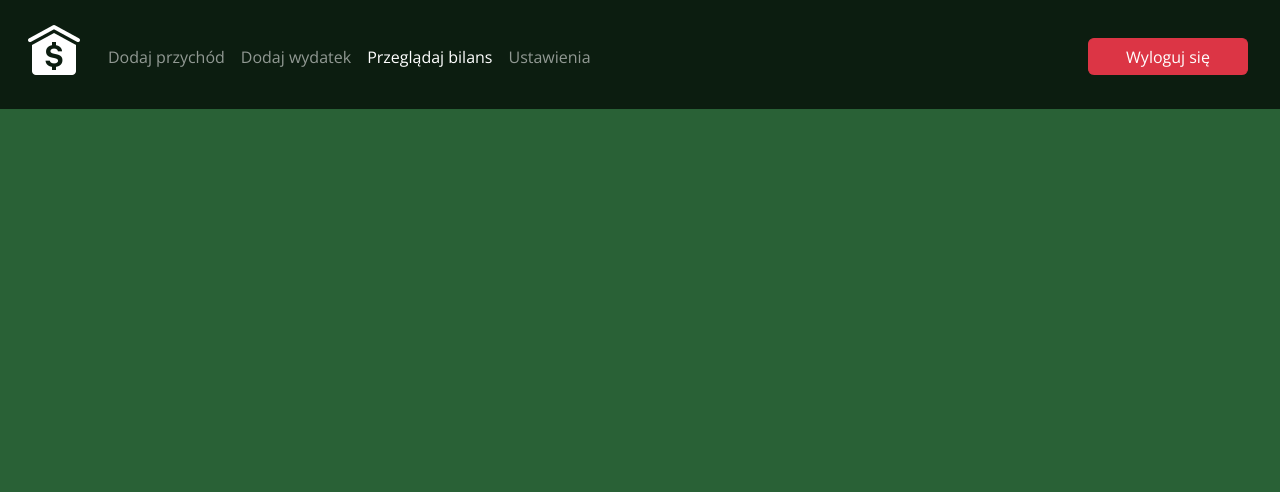
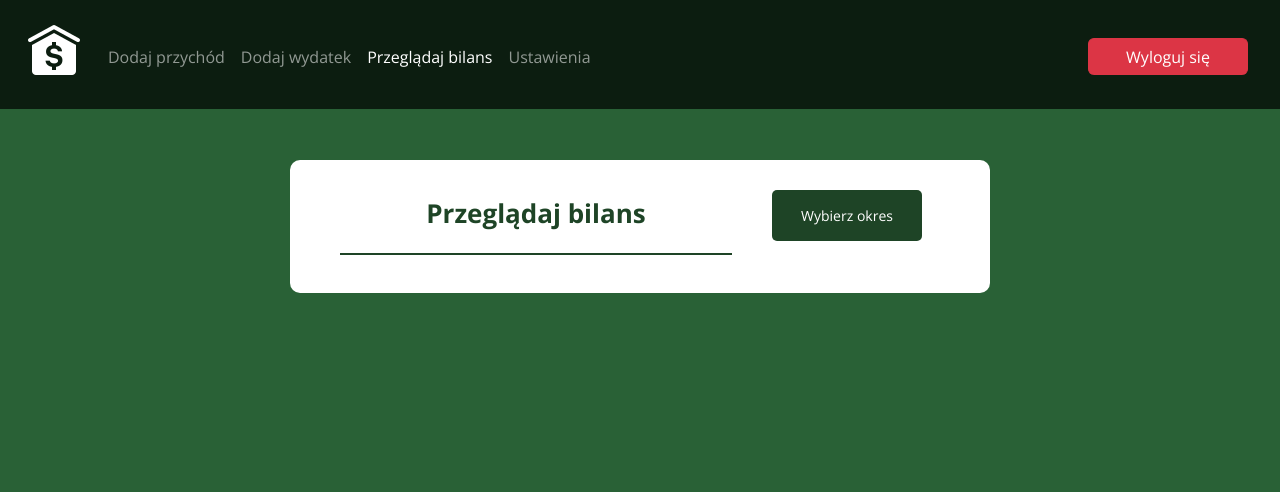
Before and after one commit to gracek333/WebFinancialApplication, a PHP site: page /showBalance.html in a window 1280 px wide. Shown: the top 492 px of the page. Run offline with PHP 8.4, Linux system fonts and the light colour scheme; some libraries are stand-ins or nearby versions.

Commit message:
Added choosing period of balance

```diff
--- a/showBalance.html
+++ b/showBalance.html
@@ -54,7 +54,59 @@
 	</div>
   </nav>
 
+  <main class="container-fluid">
+    <div class="container-of-balance">
+      <div class="row">
+	    <div class="col-sm-8 me-3  mt-2">
+	      <h1 class="pb-4">Przeglądaj bilans</h1>
+		</div>
+	    <div class="col-sm-2">
+	      <div class="dropdown">
+		    <button class="dropbtn">Wybierz okres</button>
+		    <div class="dropdown-content">
+		      <a href="#">bieżący miesiąc</a>
+			  <a href="#">poprzedni miesiąc</a>
+			  <a href="#">bieżący rok</a>
+			  <a href="#" data-bs-toggle="modal" data-bs-target="#exampleModal">niestandardowy</a>
+			</div>
+		  </div>
+		</div>
+	  </div>
 
+	  <div class="modal fade" id="exampleModal" tabindex="-1" role="dialog" aria-labelledby="exampleModalLabel" aria-hidden="true">
+	    <div class="modal-dialog" role="document">
+		  <div class="modal-content">
+		    <div class="modal-header ">
+		      <h2 class="modal-title justify-content-center" id="exampleModalLabel">Wyznacz okres</h2>
+			  <button type="button" class="close" data-bs-dismiss="modal" aria-label="Close">
+			    <span aria-hidden="true">&times;</span>
+			  </button>
+			</div>
+			<div class="modal-body">
+			  <form>
+			    <div class="row mb-3 justify-content-center">
+		          <label for="inputDateFrom" class="col-sm-5 me-sm-3 col-form-label">Od:</label>
+		          <div class="col-sm-5">
+		            <input type="date" class="form-control" id="inputDateFrom">
+		          </div>
+	            </div>
+	            <div class="row mb-3 justify-content-center">
+		          <label for="inputDateTo" class="col-sm-5 me-sm-3 col-form-label">Do:</label>
+		          <div class="col-sm-5">
+		            <input type="date" class="form-control" id="inputDateTo">
+		          </div>
+	            </div>
+	          </form>
+	        </div>
+		    <div class="modal-footer justify-content-center">
+		      <button type="button" class="btn btn-md me-sm-3" data-bs-dismiss="modal">Zamknij</button>
+			  <button type="button" class="btn btn-md">Zapisz</button>
+	        </div>
+		  </div>
+	    </div>
+	  </div>
+	</div>
+  </main>
 
   <footer class="footer mt-auto">
 	<div class="container-fluid">
--- a/style.css
+++ b/style.css
@@ -137,3 +137,85 @@ h1
 	font-size: 0.8rem;
 	border-radius: 5px;
 }
+
+.modal-title
+{
+	font-family: 'Open Sans', sans-serif !important;
+	font-size: 20px;
+	text-align: center;
+	padding-bottom: 20px;
+	border-bottom: 2px solid #1E4426;
+	font-weight: 700;
+	color: #1E4426;
+}
+
+.modal-footer button
+{
+	background-color: #1E4426;
+	color: #fff;
+}
+
+.dropbtn {
+
+  width: 150px;
+  background-color: #1E4426;
+  color: white;
+  border-radius: 5px;
+  padding: 15px 10px;
+  font-size: 14px;
+  border: none;
+  margin-right: auto;
+  margin-left: auto;
+}
+
+/* The container <div> - needed to position the dropdown content */
+.dropdown {
+  position: relative;
+  display: inline-block;
+}
+
+.dropdown-content
+{
+	font-size: 12px;
+  display: none;
+  position: absolute;
+  background-color: #f1f1f1;
+  min-width: 150px;
+  box-shadow: 0px 8px 16px 0px rgba(0,0,0,0.2);
+  z-index: 1;
+}
+
+.dropdown-content a
+{
+  color: black;
+  padding: 12px 16px;
+  text-decoration: none;
+  display: block;
+}
+
+.dropdown-content a:hover
+{
+	background-color: #ddd;
+}
+
+.dropdown:hover .dropdown-content
+{
+	display: block;
+}
+
+.dropdown:hover .dropbtn
+{
+	background-color: #296136;
+}
+
+.container-of-balance
+{
+	margin-top: 160px;
+	margin-bottom: 40px;
+	background-color: #fff;
+	padding: 30px 50px;
+	max-width: 700px;
+	border-radius: 10px;
+	margin-right: auto;
+	margin-left: auto;
+}
```
